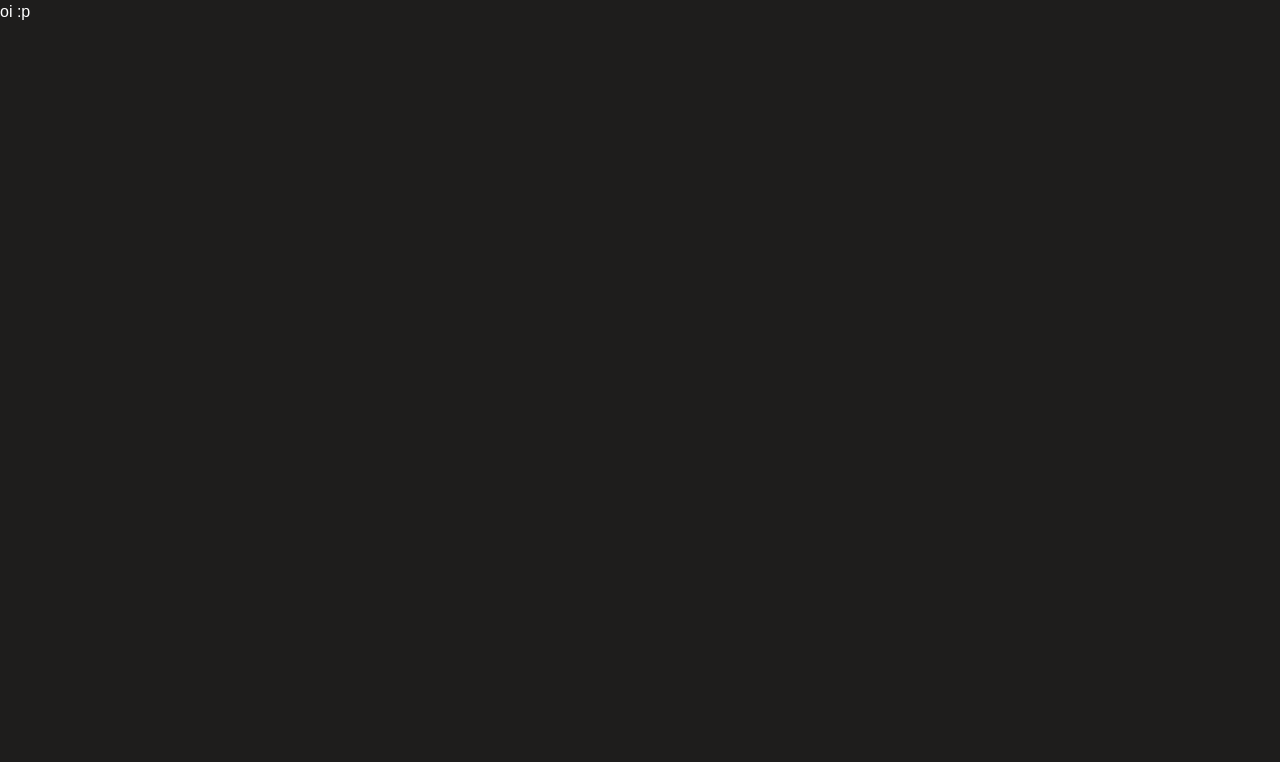
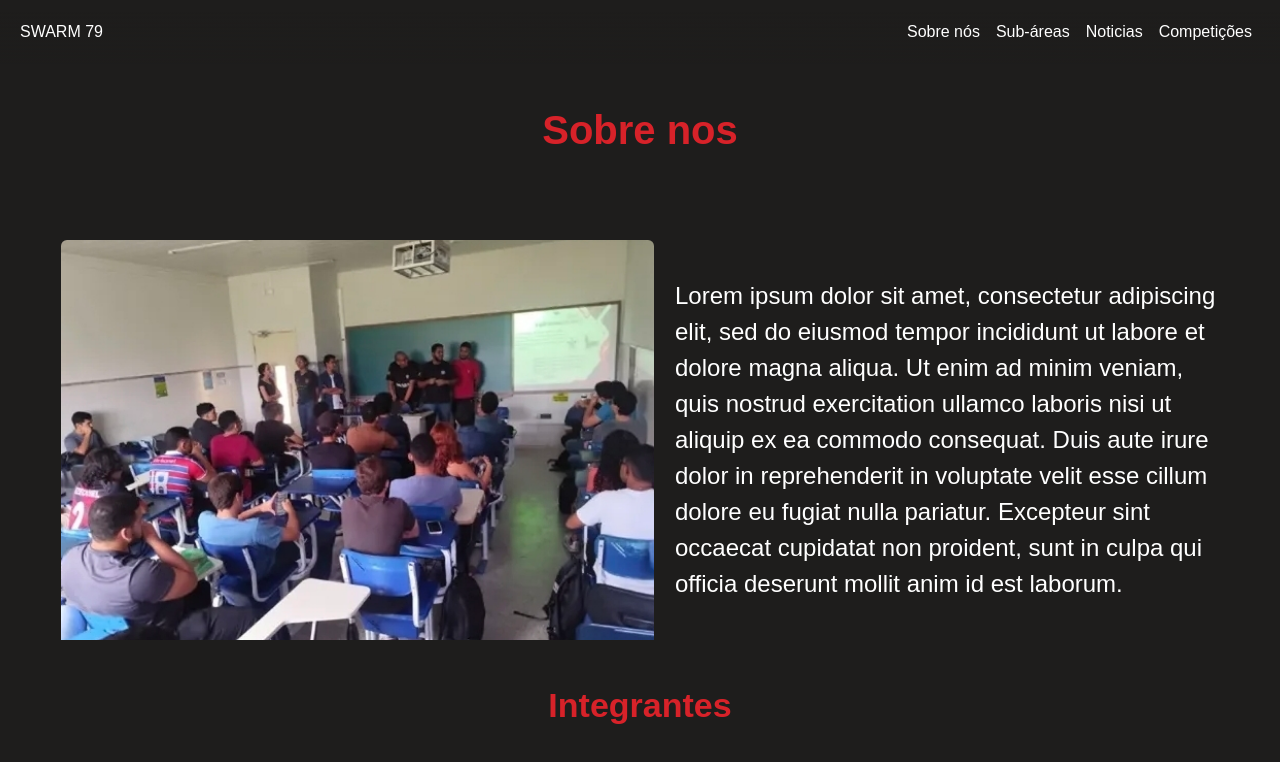
Before and after one commit to david-p-marinho/swarm, a Next.js app: page /sobre in a window 1280 px wide. Shown: the top 762 px of the page. Built offline with nearby package versions, Linux system fonts and the light colour scheme.

Commit message:
[add] pagina sobre nos

```diff
--- a/app/(home)/components/subArea/card.tsx
+++ b/app/(home)/components/subArea/card.tsx
@@ -1,18 +1,13 @@
+import SubArea from "@/type/subArea"
 import Link from "next/link"
 
-interface CardProps {
-    title: string,
-    content: string,
-    icon: string
-}
-
-const Card = ({title, content, icon}: CardProps) => {
+const Card = ({title, desc, icon}: SubArea) => {
     return(
         <Link href="#" className="border-1 border-[#1A1918] bg-[#242321] shadow-md rounded-md px-10 py-5 mx-3 flex flex-col items-center justify-between w-[280px] h-[385px] group hover:border-[#8A161A] transition-all duration-300 hover:shadow-xl">
             {/* @ts-ignore */}
             <ion-icon name={icon} className="w-[30px] h-[30px] text-[#D72229] "></ion-icon>
             <p className="text-[#D72229]" style={{fontSize: 16, fontWeight: 'bold'}}>{title}</p>
-            <p className="h-[231px]" style={{fontSize: 14}}>{content}</p>
+            <p className="h-[231px]" style={{fontSize: 14}}>{desc}</p>
 
             <div className="self-end invisible group-hover:visible flex items-center transition-all duration-100">
                 <p className="mr-1 text-[#D72229]">Ver integrantes</p>
--- a/app/sobre/page.tsx
+++ b/app/sobre/page.tsx
@@ -1,7 +1,28 @@
+import Header from "@/components/header";
+import Image from "next/image";
+
 export default function About() {
-    return(
-        <main>
-            <h1>oi :p</h1>
-        </main>
+    return (
+        <div>
+            <Header />
+            <main className="flex flex-col items-center mt-15 mx-10">
+
+                    <h1 className="text-[#D72229] text-[40px] font-bold py-10 mb-10">Sobre nos</h1>
+
+
+                <div className="flex justify-evenly w-full items-center">
+                    <Image className="w-[593px] h-[400px] object-cover rounded-t-md" src={'/aboutUs.jpeg'} alt="Foto da equipe" height={422} width={456}  />
+
+                    <p className="w-[544px] text-[24px]">Lorem ipsum dolor sit amet, consectetur adipiscing elit, sed do eiusmod  tempor incididunt ut labore et dolore magna aliqua. Ut enim ad minim  veniam, quis nostrud exercitation ullamco laboris nisi ut aliquip ex ea  commodo consequat. Duis aute irure dolor in reprehenderit in voluptate  velit esse cillum dolore eu fugiat nulla pariatur. Excepteur sint  occaecat cupidatat non proident, sunt in culpa qui officia deserunt  mollit anim id est laborum.</p>
+                </div>
+
+                <div>
+                    <h2 className="text-[#D72229] text-[34px] font-bold py-10 mb-10">Integrantes</h2>
+
+
+                </div>
+            </main>
+
+        </div>
     )
 }
--- a/data/subCardData.json
+++ b/data/subCardData.json
@@ -2,21 +2,21 @@
     {
         "icon": "settings",
         "title": "mecanica",
-        "content": "responsável pela modelagem, otimização física da estrutura do drone, cálculo e simulação de propulsão. desenvolvemos melhorias estruturais e de desempenho, aplicando análises, testes e engenharia para tornar cada projeto mais eficiente, estável e confiável."
+        "desc": "responsável pela modelagem, otimização física da estrutura do drone, cálculo e simulação de propulsão. desenvolvemos melhorias estruturais e de desempenho, aplicando análises, testes e engenharia para tornar cada projeto mais eficiente, estável e confiável."
     },
     {
         "icon": "code-slash",
         "title": "Programação",
-        "content": "desenvolvemos aplicações e ferramentas que tornam o drone mais inteligente, eficiente para operar de forma autônoma. criamos e aprimoramos o software que sustenta nossos sistemas garantindo integração, eficiência e evolução contínua."
+        "desc": "desenvolvemos aplicações e ferramentas que tornam o drone mais inteligente, eficiente para operar de forma autônoma. criamos e aprimoramos o software que sustenta nossos sistemas garantindo integração, eficiência e evolução contínua."
     },
     {
         "icon": "stats-chart",
         "title": "Marketing",
-        "content": "cuidamos da comunicação e da presença da equipe, criando materiais que fortalecem nossa marca e conectam pessoas ao nosso trabalho. desenvolvemos estratégias e conteúdos que ampliam nossa visibilidade, reforçam nossa identidade e aproximam a comunidade da equipe."
+        "desc": "cuidamos da comunicação e da presença da equipe, criando materiais que fortalecem nossa marca e conectam pessoas ao nosso trabalho. desenvolvemos estratégias e conteúdos que ampliam nossa visibilidade, reforçam nossa identidade e aproximam a comunidade da equipe."
     },
     {
         "icon": "flash",
         "title": "Eletronica",
-        "content": "projetamos e otimizamos os sistemas elétricos e eletrônicos que sustentam o funcionamento do drone garantindo segurança, eficiência e precisão. desenvolvemos e integramos circuitos, componentes e soluções embarcadas que tornam o drone mais confiável e responsivo."
+        "desc": "projetamos e otimizamos os sistemas elétricos e eletrônicos que sustentam o funcionamento do drone garantindo segurança, eficiência e precisão. desenvolvemos e integramos circuitos, componentes e soluções embarcadas que tornam o drone mais confiável e responsivo."
     }
 ]
--- /dev/null
+++ b/type/subArea.tsx
@@ -0,0 +1,5 @@
+export default interface SubArea {
+    icon: string,
+    title: string,
+    desc: string
+}
```
